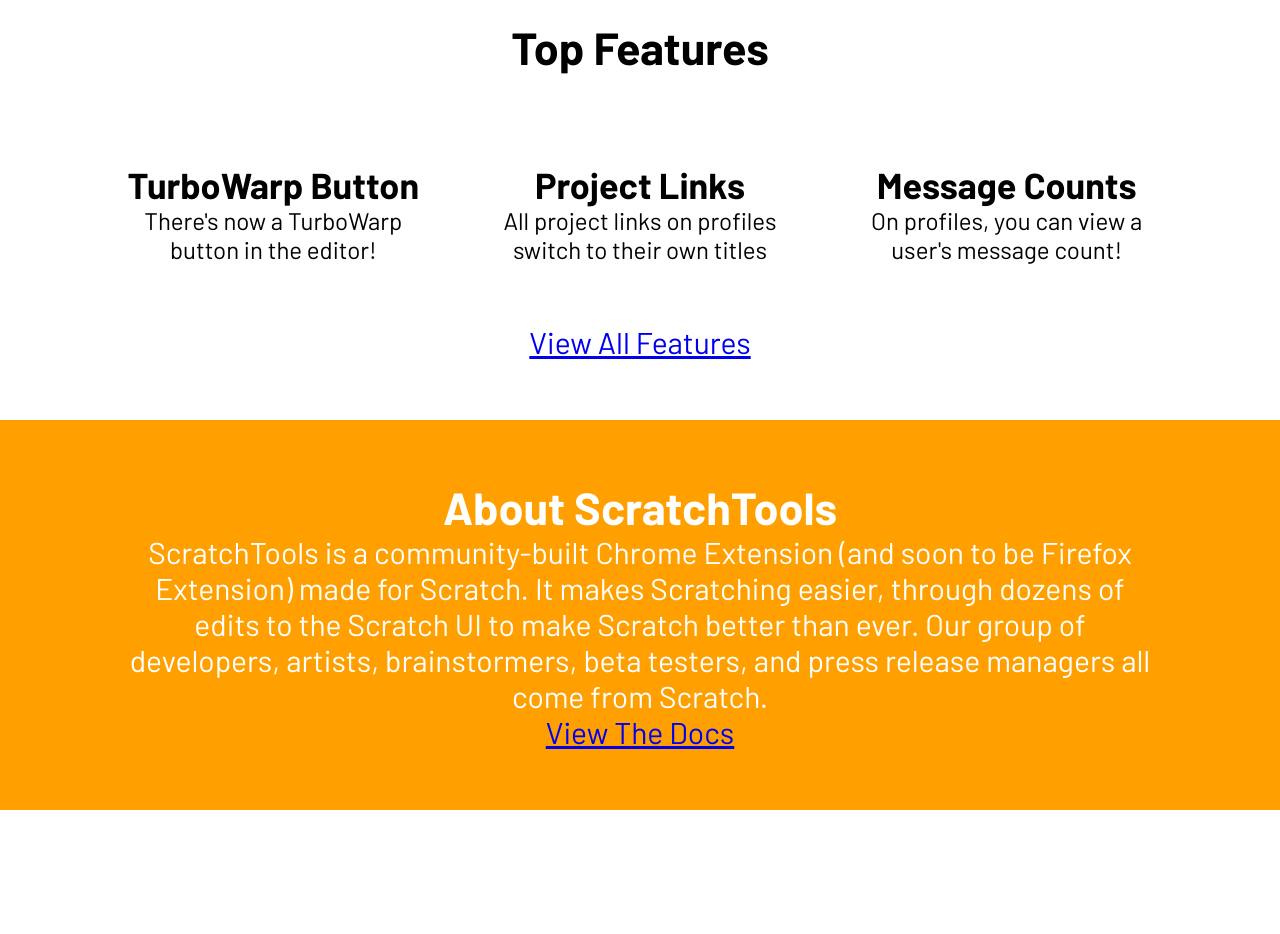
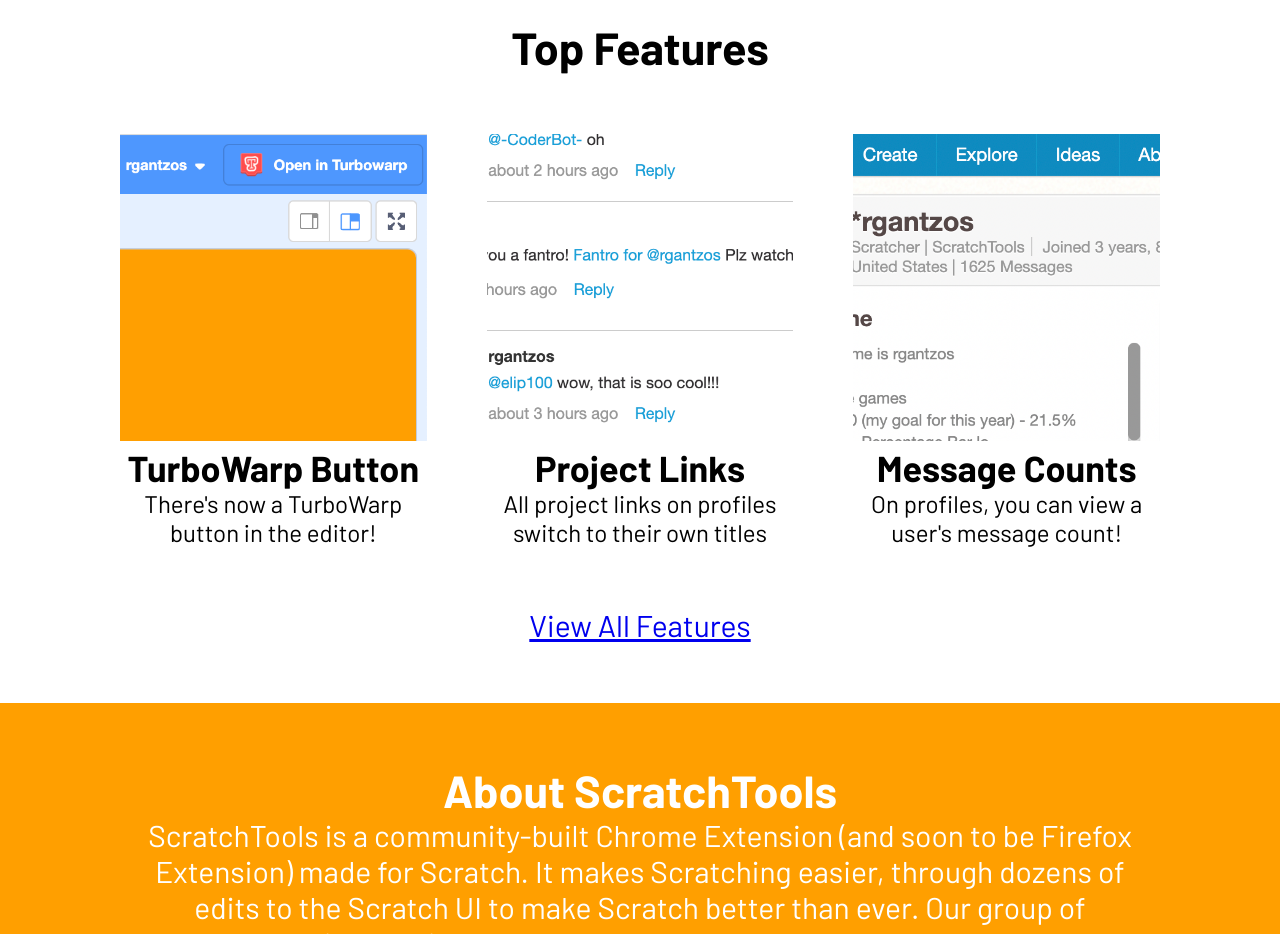
Before and after one commit to STForScratch/website, a plain HTML site: page index.html in a window 1280 px wide. Shown: the part 840-1774 px from the top of the page. Before the commit the page ends 1650 px from the top, so only its background shows below. Drawn offline with Linux system fonts and the light colour scheme; the site is published under a folder, as on GitHub Pages, so addresses that start at the root find nothing.

Commit message:
Update index.html

```diff
--- a/index.html
+++ b/index.html
@@ -19,17 +19,17 @@
 		<h1>Top Features</h1>
 		<div class="three-col">
 			<div>
-				<img src="/src/img/turbowarp.png" alt="">
+				<img src="src/img/turbowarp.png" alt="">
 				<h2>TurboWarp Button</h2>
 				<p>There's now a TurboWarp button in the editor!</p>
 			</div>
 			<div>
-				<img src="/src/img/project.png" alt="">
+				<img src="src/img/project.png" alt="">
 				<h2>Project Links</h2>
 				<p>All project links on profiles switch to their own titles</p>
 			</div>
 			<div>
-				<img src="/src/img/message.png" alt="">
+				<img src="src/img/message.png" alt="">
 				<h2>Message Counts</h2>
 				<p>On profiles, you can view a user's message count!</p>
 			</div>
```
